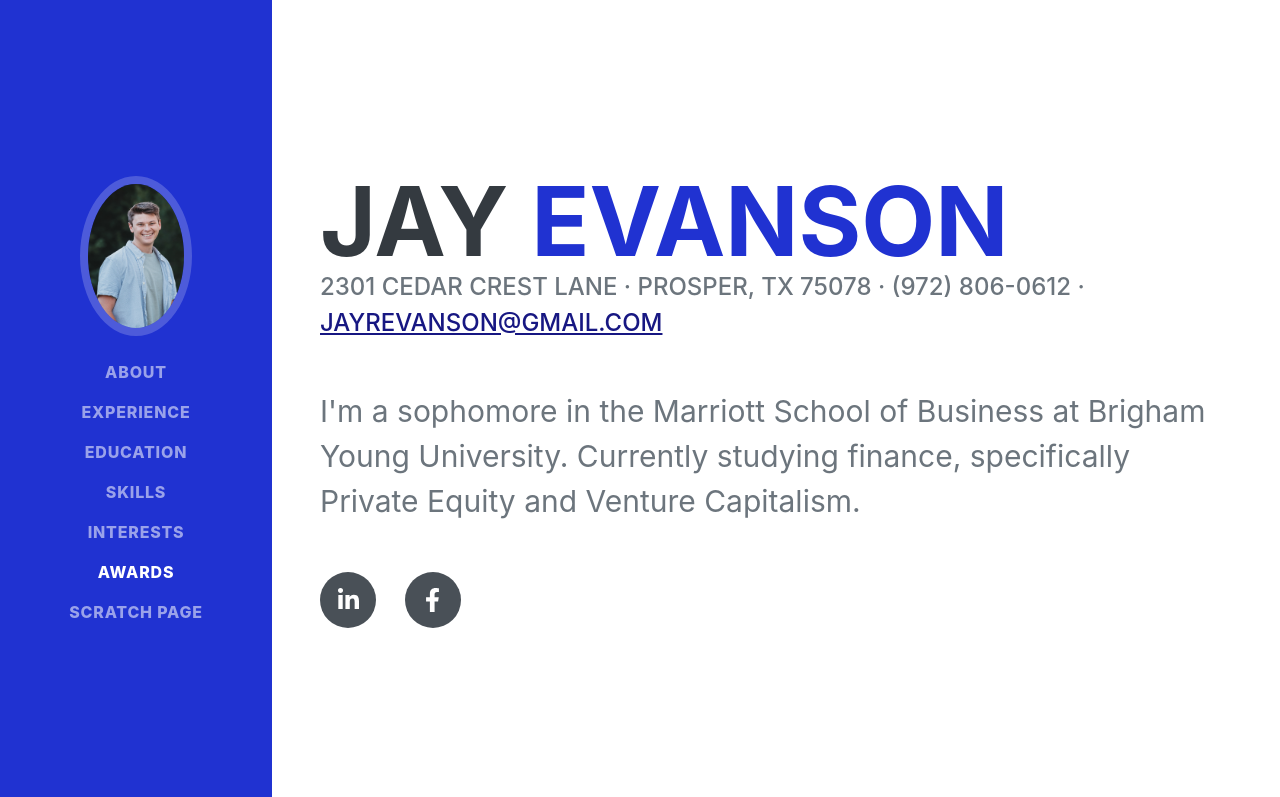
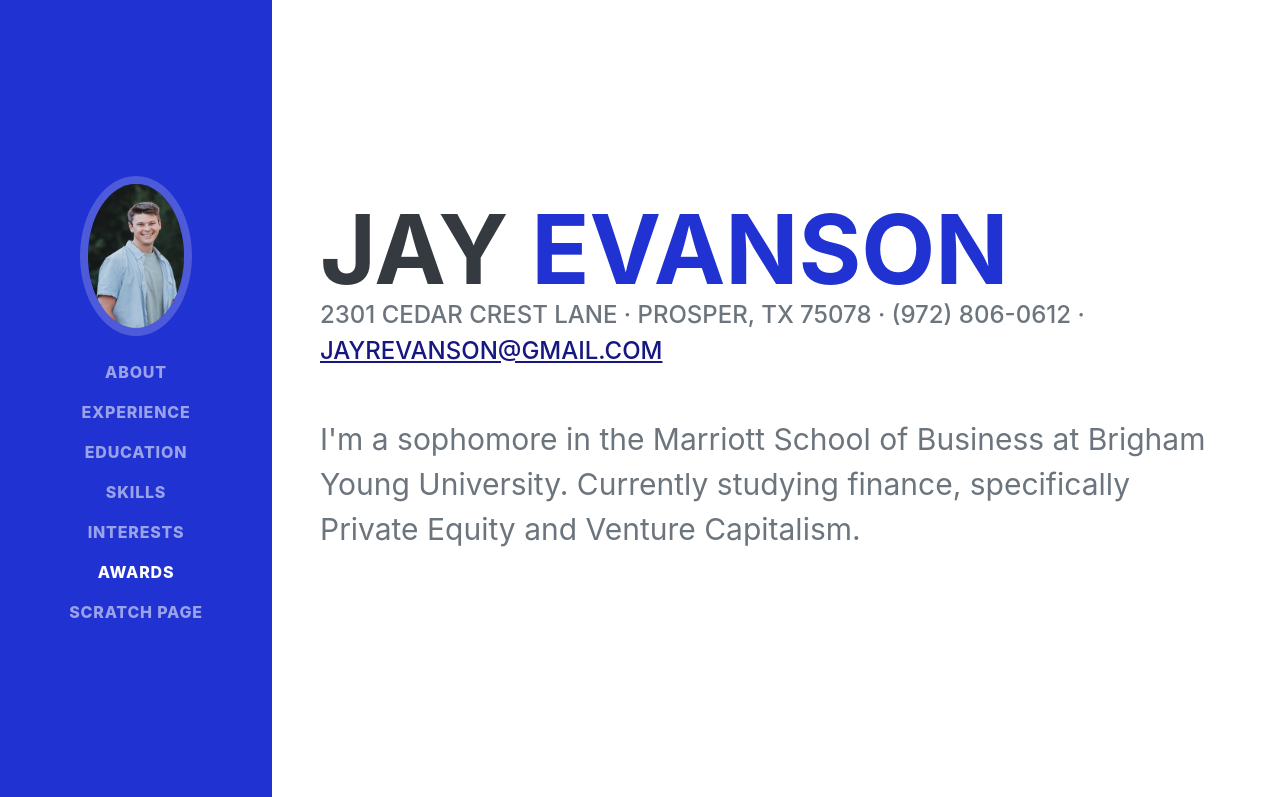
Before and after one commit to jrattack101/FINAL_Pro, a plain HTML site: page index.html in a window 1280 px wide. Shown: the top 797 px of the page. Drawn offline with nearby package versions, Linux system fonts and the light colour scheme; a web font is replaced by a local one.

Commit message:
Deletion of Social Media Links.html

```diff
--- a/index.html
+++ b/index.html
@@ -53,9 +53,6 @@
                     <p class="lead mb-5 my_personal_bio">
                         I'm a sophomore in the Marriott School of Business at Brigham Young University. Currently studying finance, specifically Private Equity and Venture Capitalism.
                     </p>
-                    <div class="social-icons">
-                        <a class="social-icon" href="#!"><i class="fab fa-linkedin-in"></i></a>
-                        <a class="social-icon" href="#!"><i class="fab fa-facebook-f"></i></a>
                     </div>
                 </div>
             </section>
```
